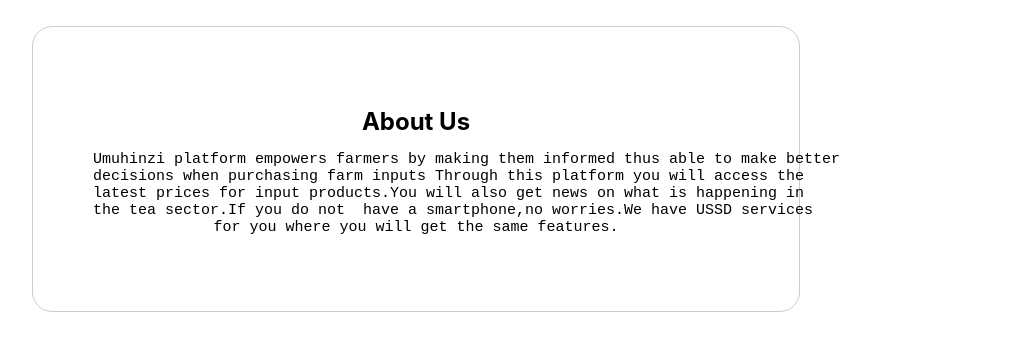
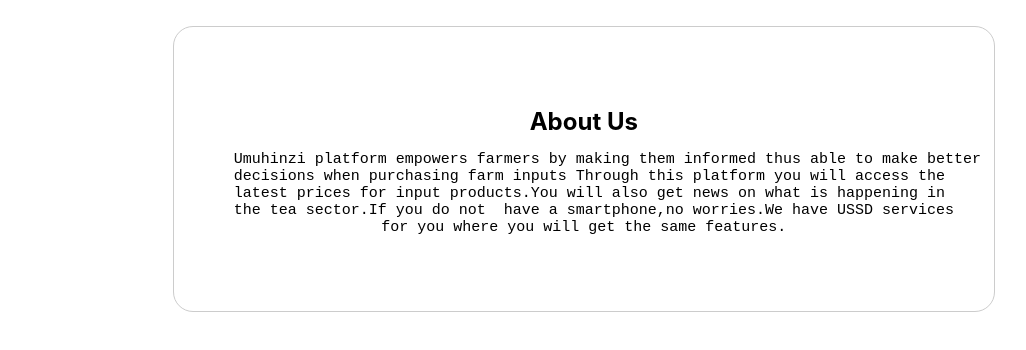
Before and after one commit to akirachix/Elites-Informational, a React (Create React App) app in the folder umuhinzi-react/: page / in a window 1280 px wide. Shown: the top 350 px of the page, without its empty margins (224-1250 px from the left). Built offline with nearby package versions, Linux system fonts and the light colour scheme.

Commit message:
added files

```diff
--- a/umuhinzi-react/src/About/index.css
+++ b/umuhinzi-react/src/About/index.css
@@ -5,8 +5,8 @@
     border-radius: 20px;
  padding: 60px;
  max-width: 700px;
- margin-left: 20%;
- margin-right: 20%;
+ margin-left: 31%;
+ margin-right: 2%;
  text-align: center;
  font-size: 15px;
  margin-top: 2%;
```
